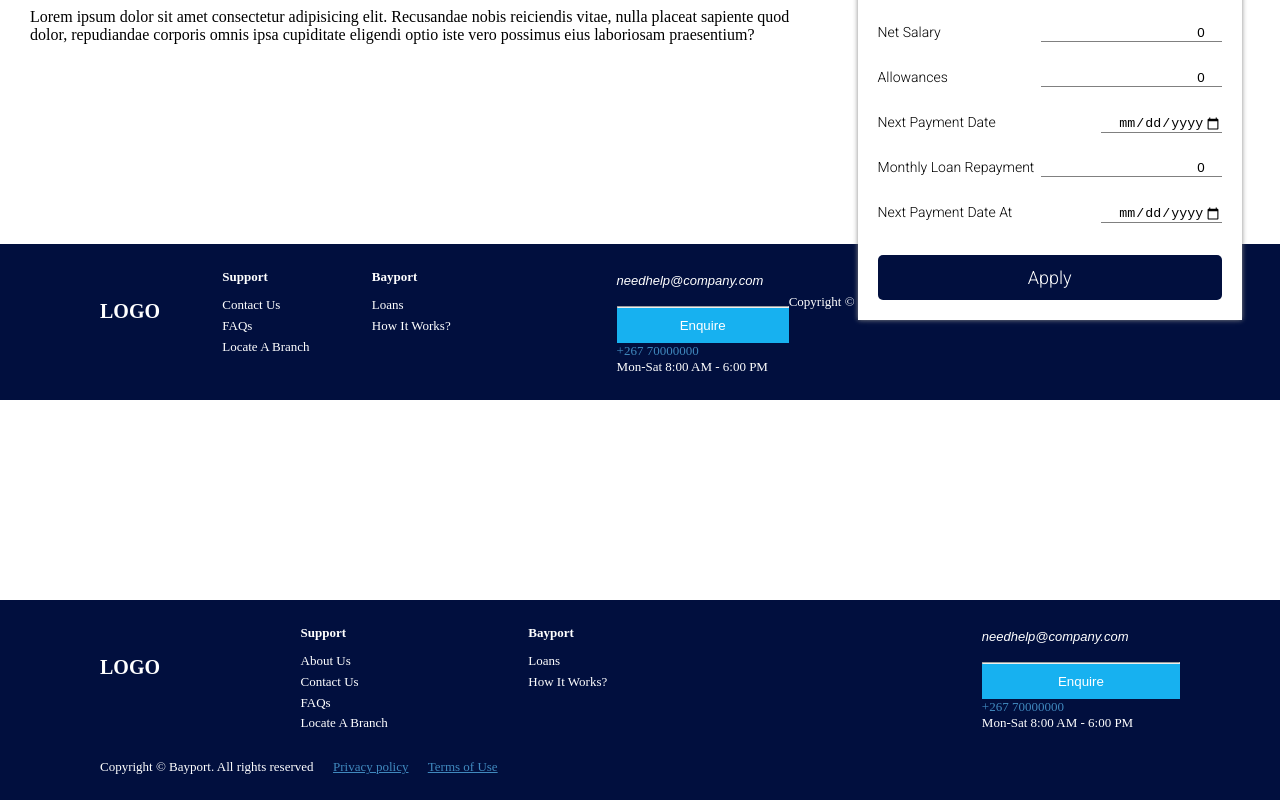
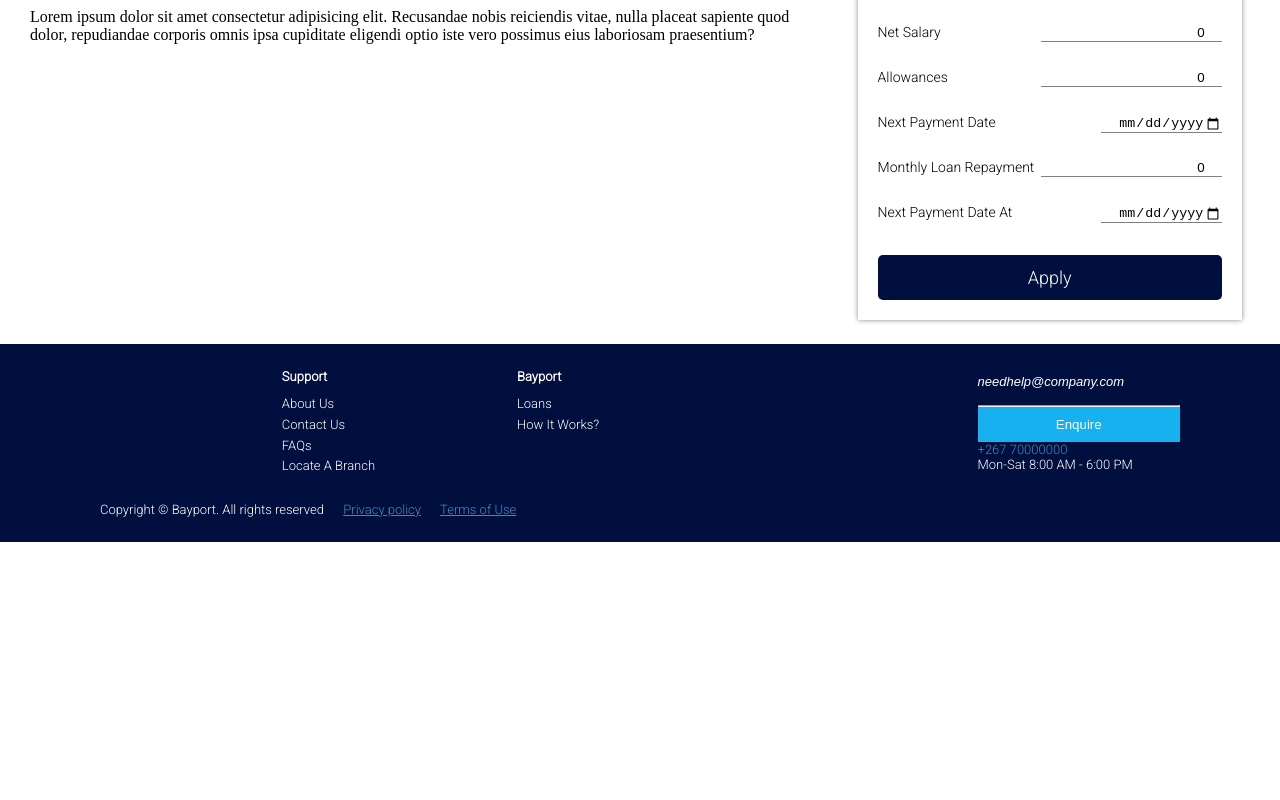
Before and after one commit to McTurner45/BwBlackMarket1, a React (Create React App) app: page / in a window 1280 px wide. Shown: the part 615-1415 px from the top of the page. After the commit the page ends 1157 px from the top, so only its background shows below. Built offline with nearby package versions, Linux system fonts and the light colour scheme.

Commit message:
touch ups

```diff
--- a/public/index.html
+++ b/public/index.html
@@ -100,7 +100,8 @@
       font-size: small;
       background-color: #010F3E;
       padding: 25px 100px 25px 100px;
-      margin-top: 200px;
+      margin-top: 300px;
+      font-family: Roboto;
     }
 
     footer .footerContainerOne {
@@ -136,7 +137,7 @@
 
 
         <div style="font-size: 20px; width: 50%;">
-          <p><strong>LOGO</strong> </p>
+          <p><strong></strong> </p>
         </div>
       </div>
 
--- a/src/App.js
+++ b/src/App.js
@@ -51,7 +51,7 @@ function App() {
         </div>
 
         {loanDetailsIsVisible ? <LoanDetails /> : <Landing />}
-        {<Footer />}
+        {/* {<Footer />} */}
       </div>
     </LoanContext.Provider>
   );
--- a/src/components/header/header.js
+++ b/src/components/header/header.js
@@ -51,8 +51,8 @@ export default function Header({ toggleInvisible }) {
                             <p>Are you a new customer?</p>
                         </div>
                         <div className="radio-options">
-                            <span><input type="radio" name="membership" value="yes" onChange={(e) => setMembership(e.target.value)} /> Yes</span>
-                            <span><input type="radio" name="membership" value="no" onChange={(e) => setMembership(e.target.value)} /> No</span>
+                            <span><input type="radio" name="membership" value="no" onChange={(e) => setMembership(e.target.value)} /> Yes</span>
+                            <span><input type="radio" name="membership" value="yes" onChange={(e) => setMembership(e.target.value)} /> No</span>
                         </div>
                         <div className="proceed">
                             <Button onclick={() => changeCycle(membership)} label="Proceed" />
```
